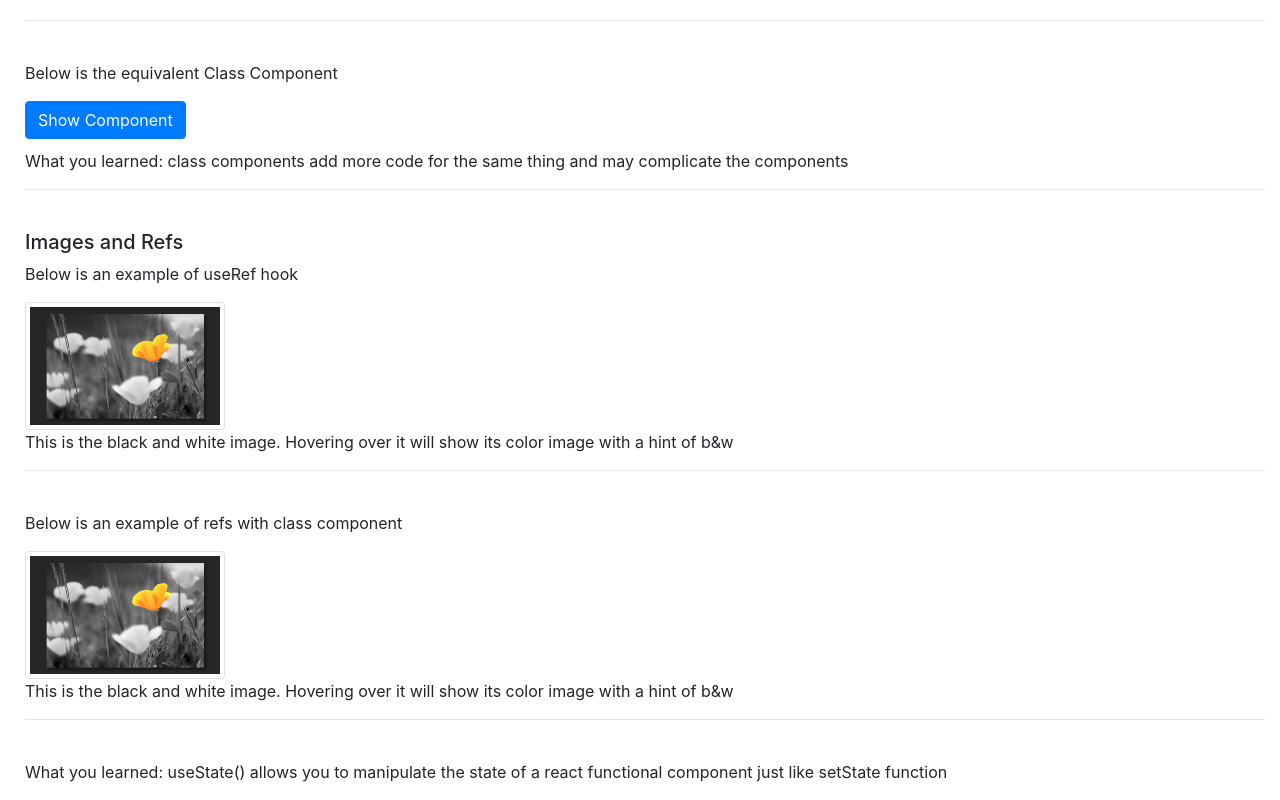
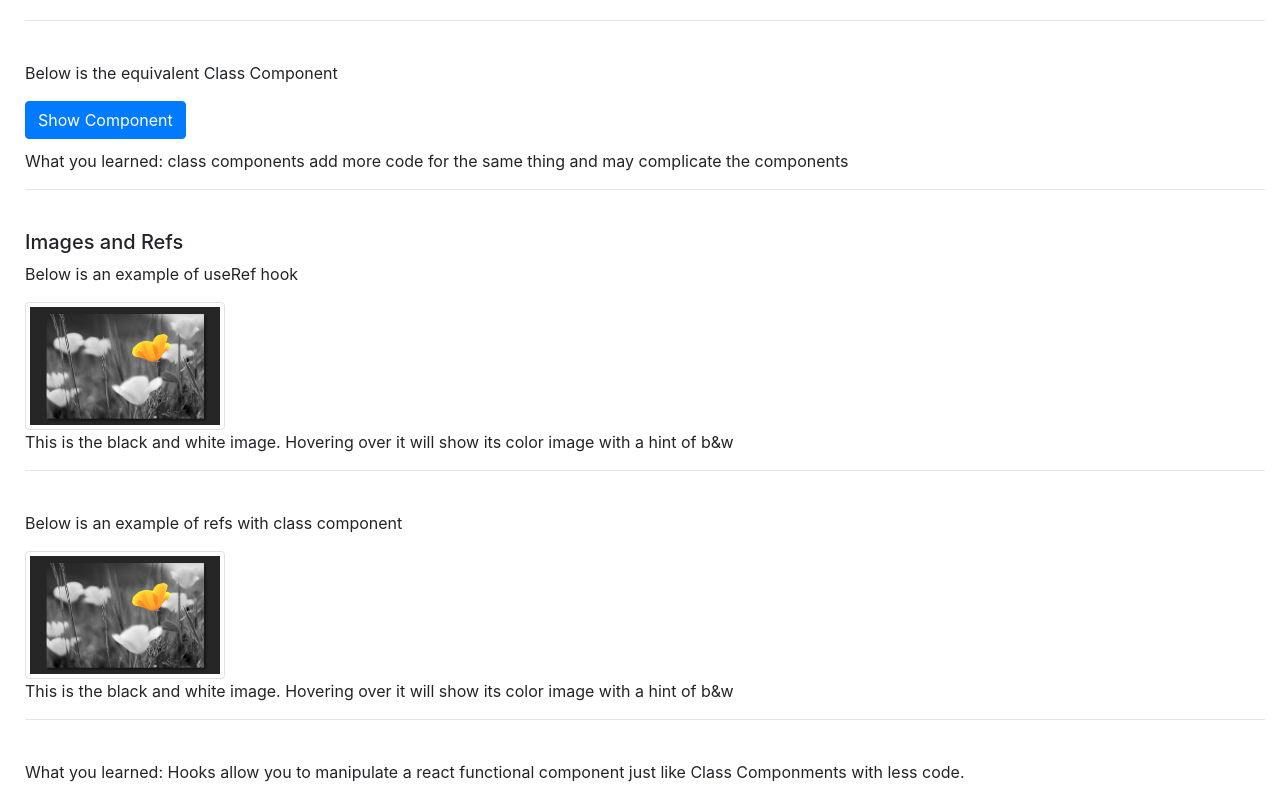
Before and after one commit to animeshdwivedi/ReactPlayground, a React (Create React App) app in the folder reactplayground/: page / in a window 1280 px wide. Shown: the part 212-1012 px from the top of the page. Built offline with nearby package versions, Linux system fonts and the light colour scheme.

Commit message:
change in bottom text

```diff
--- a/reactplayground/src/App.js
+++ b/reactplayground/src/App.js
@@ -31,7 +31,7 @@ function App() {
           <p>Below is an example of refs with class component</p>
           <ImageElementClass />
         </div>
-        <p>What you learned: useState() allows you to manipulate the state of a react functional component just like setState function</p>
+        <p>What you learned: Hooks allow you to manipulate a react functional component just like Class Componments with less code.</p>
       </div>
     </div>
   );
```
